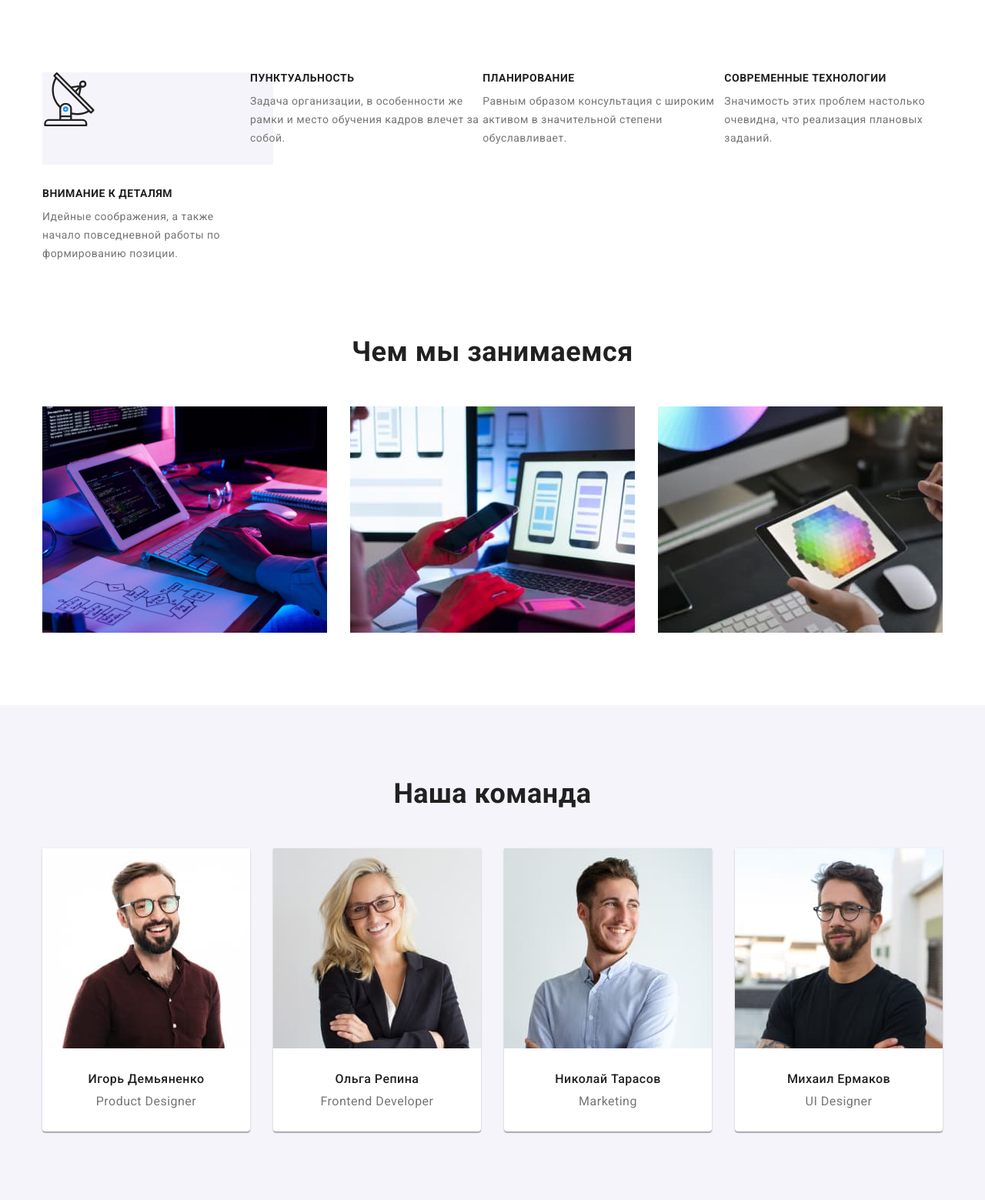
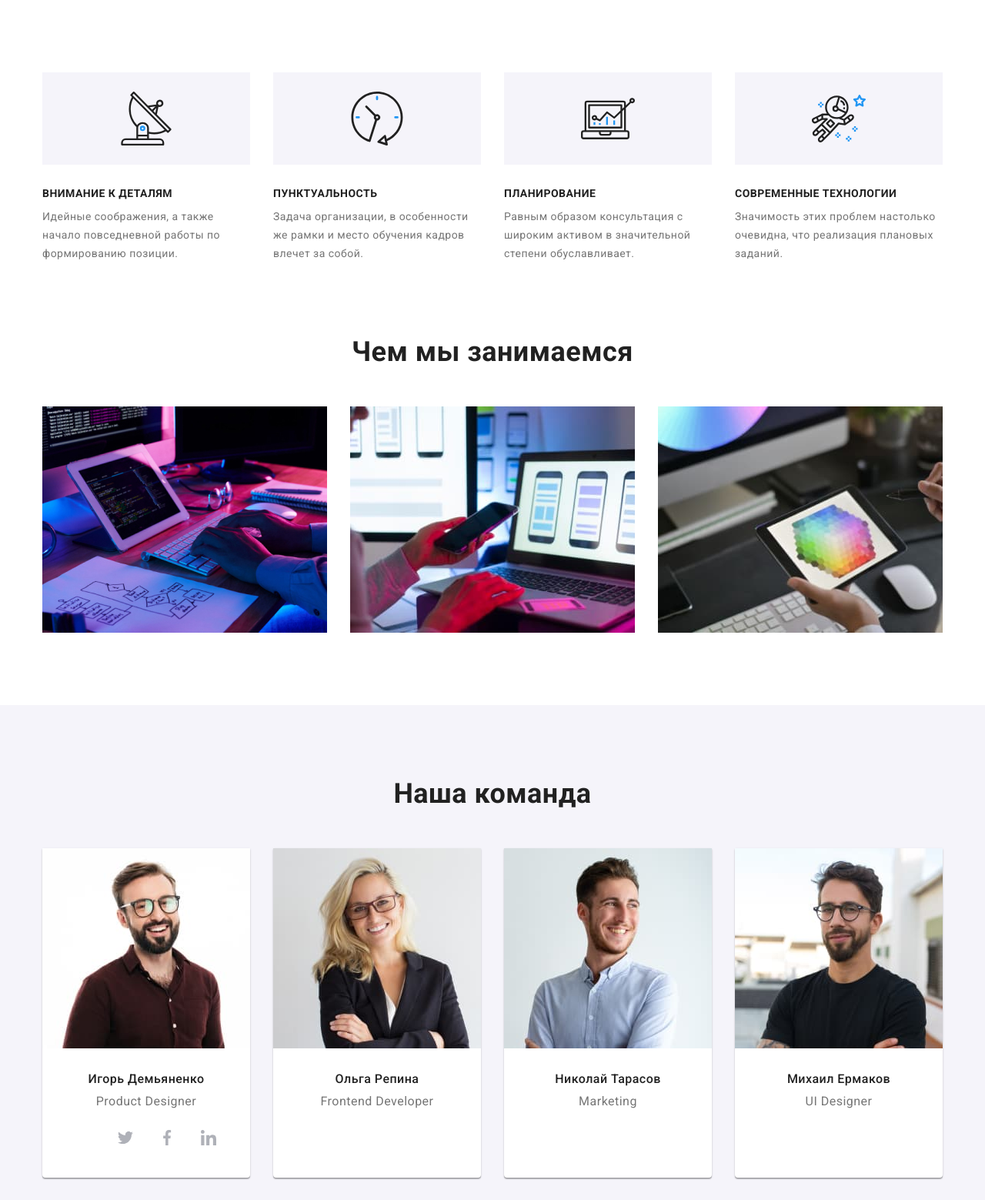
Before and after one commit to SvitlanaVelychko/goit-markup-hw-04, a plain HTML site: page index.html in a window 1280 px wide. Shown: the part 681-2240 px from the top of the page at 77% size. Drawn offline with nearby package versions, Linux system fonts and the light colour scheme.

Commit message:
Добавляет фон и декоративные элементы

```diff
--- a/css/style.css
+++ b/css/style.css
@@ -11,6 +11,7 @@
 /* цвет текста почты и телефона в футере: rgba(255, 255, 255, 0.6) */
 /* цвет канта карточек проекта: #EEEEEEE */
 /* цвет границы хэдера: #ECECEC */
+/* цвет иконок социальных сетей в нашей команде: #AFB1B8 */
 
 /* -----Общие стили----- */
 :root {
@@ -27,6 +28,7 @@
     --text-adress-color: rgba(255, 255, 255, 0.6);
     --border-project-color: #EEEEEE;
     --border-header-color: #ECECEC;
+    --icon-color: #AFB1B8;
 
     --card-gap: 30px;
 }
@@ -268,23 +270,25 @@ a {
     display: flex;
 }
 
-.feature-item {
+.feature-list .item {
     width: 270px;
 }
 
-.feature-item + .feature-item {
+.feature-list .item + .item {
     margin-left: var(--card-gap);
 }
 
 .feature-icons {
-    display: inline-flex;
+    display: block;
     height: 120px;
-    margin-bottom: 30px;
+    padding: 25px 100px;
+    margin-bottom: var(--card-gap);
     background-color: var(--secondary-background-color);
-    background-position: center;
 }
-.antenna-icon {
-    background-position: center;
+
+.feature-icons .icon {
+    width: 70px;
+    height: 70px;
 }
 
 .feature-list .title {
@@ -316,7 +320,10 @@ a {
 /* Наша команда */
 
 .team {
+    max-width: 1600px;
     background-color: var(--secondary-background-color);
+    margin-right: auto;
+    margin-left: auto;
 }
 
 .team-list {
@@ -351,9 +358,44 @@ a {
 }
 
 .team-position {
-font-size: 16px;
-line-height: 1.19;
-text-align: center;
+    font-size: 16px;
+    line-height: 1.19;
+    text-align: center;
+    margin-bottom: 16px;
+}
+
+.social-links {
+    display: flex;
+    justify-content: center;
+}
+
+.social-links .item {
+    display: flex;
+    width: 44px;
+    height: 44px;
+    justify-content: center;
+    align-items: center;
+    background-color: var(--white-color);
+    border-radius: 50%;
+}
+
+.social-links .item:hover {
+    background-color: var(--accent-color);
+}
+
+.social-links .item + .item {
+    margin-left: 10px;
+}
+
+.team-social-link .icon {
+    display: block;
+    width: 20px;
+    height: 20px;
+    fill: var(--icon-color);
+}
+
+.team-social-link .icon:hover {
+    fill: var(--white-color);
 }
 
 /* Footer */
--- a/index.html
+++ b/index.html
@@ -57,24 +57,39 @@
             <div class="container">
                 <h2 class="visually-hidden">Особенности</h2>
                 <ul class="feature-list list">
-                    <li class="feature-item">
+                    <li class="item">
                         <div class="feature-icons">
                             <svg class="icon">
-                                <use href="images/icons.svg#antenna" width="70" height="70"></use>
+                                <use href="images/icons.svg#antenna"></use>
                             </svg>
                         </div>
                         <h3 class="title">Внимание к деталям</h3>
                         <p class="text">Идейные соображения, а также начало повседневной работы по формированию позиции.</p>
                     </li>
                     <li class="item">
+                        <div class="feature-icons">
+                            <svg class="icon">
+                                <use href="images/icons.svg#clock"></use>
+                            </svg>
+                        </div>
                         <h3 class="title">Пунктуальность</h3>
                         <p class="text">Задача организации, в особенности же рамки и место обучения кадров влечет за собой.</p>
                     </li>
                     <li class="item">
+                        <div class="feature-icons">
+                            <svg class="icon">
+                                <use href="images/icons.svg#diagram"></use>
+                            </svg>
+                        </div>
                         <h3 class="title">Планирование</h3>
                         <p class="text">Равным образом консультация с широким активом в значительной степени обуславливает.</p>
                     </li>
                     <li class="item">
+                        <div class="feature-icons">
+                            <svg class="icon">
+                                <use href="images/icons.svg#astronaut"></use>
+                            </svg>
+                        </div>
                         <h3 class="title">Современные технологии</h3>
                         <p class="text">Значимость этих проблем настолько очевидна, что реализация плановых заданий.</p>
                     </li>
@@ -128,6 +143,28 @@
                         <div class="team-item-content">
                             <h3 class="team-name">Игорь Демьяненко</h3>
                             <p lang="en" class="team-position">Product Designer</p>
+                            <ul class="social-links list">
+                                <li class="item"><a href="" class="team-social-link">
+                                    <svg class="icon">
+                                        <use href="./images/icons.svg#instagram"></use>
+                                    </svg>
+                                </a></li>
+                                <li class="item"><a href="" class="team-social-link">
+                                    <svg class="icon">
+                                        <use href="./images/icons.svg#twitter"></use>
+                                    </svg>
+                                </a></li>
+                                <li class="item"><a href="" class="team-social-link">
+                                    <svg class="icon">
+                                        <use href="./images/icons.svg#facebook"></use>
+                                    </svg>
+                                </a></li>
+                                <li class="item"><a href="" class="team-social-link">
+                                    <svg class="icon">
+                                        <use href="./images/icons.svg#linkedin"></use>
+                                    </svg>
+                                </a></li>
+                            </ul>
                         </div>
                     </li>
                     <li class="team-item">
@@ -169,6 +206,7 @@
                 </ul>
             </div>
         </section>
+        <!--Постоянные клиенты-->
         <section class="section">
             <div class="contrainer">
                 <h2 class="section-title">Постоянные клиенты</h2>
```
Also changed, not shown: images/icons.svg.
